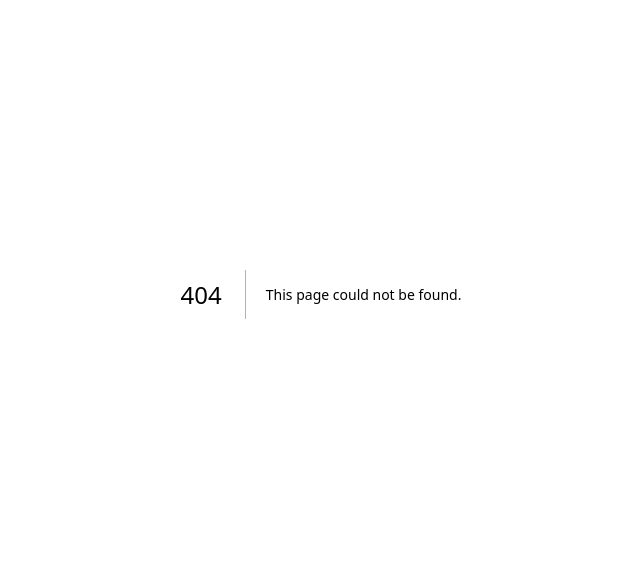
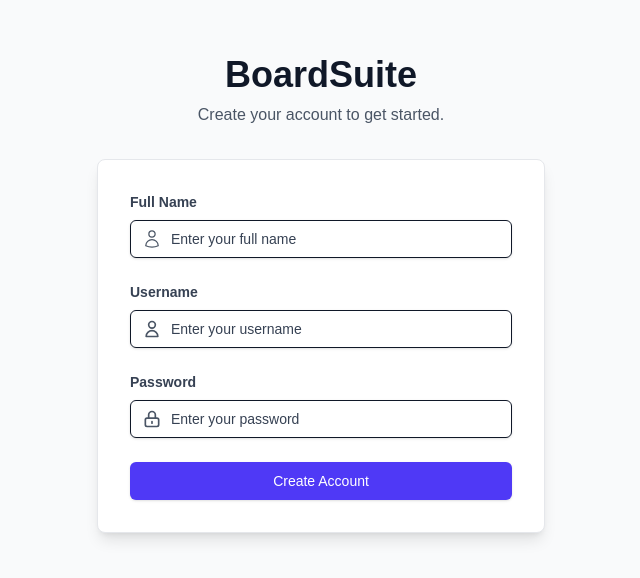
Before and after one commit to CyanLimeOfficial/boardsuite_management_system, a Next.js app: page /register in a window 1280 px wide. Before the commit this address had no page. Shown: the part 106-684 px from the top of the page, without its empty margins (319-959 px from the left). Built offline with nearby package versions, Linux system fonts and the light colour scheme.

Commit message:
Register

```diff
--- /dev/null
+++ b/src/app/register/page.tsx
@@ -0,0 +1,5 @@
+import RegisterPage from '@/components/RegisterPage';
+
+export default function LoginRoute() {
+  return <RegisterPage />;
+}
--- a/src/components/LoginPage.tsx
+++ b/src/components/LoginPage.tsx
@@ -5,6 +5,7 @@ import { useState, FormEvent } from 'react';
 import { Input } from './ui/input';
 import { Button } from './ui/button';
 import { Label } from './ui/label';
+import Link from 'next/link';
 
 // --- ICONS ---
 const UserIcon = (props: React.SVGProps<SVGSVGElement>) => ( <svg xmlns="http://www.w3.org/2000/svg" fill="none" viewBox="0 0 24 24" stroke="currentColor" {...props}><path strokeLinecap="round" strokeLinejoin="round" strokeWidth={2} d="M16 7a4 4 0 11-8 0 4 4 0 018 0zM12 14a7 7 0 00-7 7h14a7 7 0 00-7-7z" /></svg> );
@@ -32,7 +33,7 @@ export default function LoginPage() {
       if (!response.ok) {
         throw new Error(data.message || 'Login failed.');
       }
-      // Throw the freaking token yowwe
+
       const { token } = data;
       localStorage.setItem('authToken', token);
       window.location.href = '/dashboard';
@@ -94,6 +95,14 @@ export default function LoginPage() {
 
           <Button type="submit" className="w-full">Sign In</Button>
         </form>
+        <div className="mt-4 text-center text-sm">
+            <p className="text-gray-600">
+                Don&apos;t have an account?{' '}
+                <Link href="/register" className="font-medium text-indigo-600 hover:text-indigo-500">
+                    Sign up
+                </Link>
+            </p>
+        </div>
       </div>
     </main>
   );
--- /dev/null
+++ b/src/components/RegisterPage.tsx
@@ -0,0 +1,137 @@
+// components/RegisterPage.tsx
+'use client';
+
+import { useState, FormEvent } from 'react';
+import { useRouter } from 'next/navigation';
+import { Input } from './ui/input';
+import { Button } from './ui/button';
+import { Label } from './ui/label';
+
+// --- ICONS ---
+const UserIcon = (props: React.SVGProps<SVGSVGElement>) => ( <svg xmlns="http://www.w3.org/2000/svg" fill="none" viewBox="0 0 24 24" stroke="currentColor" {...props}><path strokeLinecap="round" strokeLinejoin="round" strokeWidth={2} d="M16 7a4 4 0 11-8 0 4 4 0 018 0zM12 14a7 7 0 00-7 7h14a7 7 0 00-7-7z" /></svg> );
+const LockIcon = (props: React.SVGProps<SVGSVGElement>) => ( <svg xmlns="http://www.w3.org/2000/svg" fill="none" viewBox="0 0 24 24" stroke="currentColor" {...props}><path strokeLinecap="round" strokeLinejoin="round" strokeWidth={2} d="M12 15v2m-6 4h12a2 2 0 002-2v-6a2 2 0 00-2-2H6a2 2 0 00-2 2v6a2 2 0 002 2zm10-10V7a4 4 0 00-8 0v4h8z" /></svg> );
+const NameIcon = (props: React.SVGProps<SVGSVGElement>) => ( <svg xmlns="http://www.w3.org/2000/svg" fill="none" viewBox="0 0 24 24" strokeWidth={1.5} stroke="currentColor" {...props}><path strokeLinecap="round" strokeLinejoin="round" d="M15.75 6a3.75 3.75 0 1 1-7.5 0 3.75 3.75 0 0 1 7.5 0ZM4.501 20.118a7.5 7.5 0 0 1 14.998 0A17.933 17.933 0 0 1 12 21.75c-2.676 0-5.216-.584-7.499-1.632Z" /></svg>);
+
+
+export default function RegisterPage() {
+  const [username, setUsername] = useState('');
+  const [password, setPassword] = useState('');
+  const [fullName, setFullName] = useState('');
+  const [error, setError] = useState<string | null>(null);
+  const [success, setSuccess] = useState<string | null>(null);
+  const router = useRouter();
+
+
+  const handleRegister = async (e: FormEvent) => {
+    e.preventDefault();
+    setError(null);
+    setSuccess(null);
+
+    if (!username || !password || !fullName) {
+        setError('All fields are required.');
+        return;
+    }
+
+    try {
+      const response = await fetch('/api/auth/register', {
+        method: 'POST',
+        headers: { 'Content-Type': 'application/json' },
+        body: JSON.stringify({ username, password, full_name: fullName }),
+      });
+
+      const data = await response.json();
+
+      if (!response.ok) {
+        throw new Error(data.message || 'Registration failed.');
+      }
+
+      setSuccess(data.message);
+      // Redirect to login page after a short delay
+      setTimeout(() => {
+        router.push('/login');
+      }, 2000);
+
+    } catch (err: any) {
+      setError(err.message);
+    }
+  };
+
+  return (
+    <main className="w-full min-h-screen flex flex-col items-center justify-center bg-gray-50 p-4">
+      <div className="max-w-md w-full mx-auto text-center">
+        <h1 className="text-4xl font-bold text-gray-900">BoardSuite</h1>
+        <p className="mt-2 text-gray-600">Create your account to get started.</p>
+      </div>
+
+      <div className="max-w-md w-full mx-auto mt-8 bg-white p-8 border border-gray-200 rounded-lg shadow-lg">
+        <form className="space-y-6" onSubmit={handleRegister}>
+          <div>
+            <Label htmlFor="fullName">Full Name</Label>
+            <div className="mt-2 relative">
+            <div className="absolute inset-y-0 left-0 pl-3 flex items-center pointer-events-none">
+                <NameIcon className="h-5 w-5 text-gray-600" />
+            </div>
+            <Input
+                id="fullName"
+                type="text"
+                placeholder="Enter your full name"
+                className="pl-10"
+                value={fullName}
+                onChange={(e) => setFullName(e.target.value)}
+                required
+            />
+            </div>
+          </div>
+          <div>
+            <Label htmlFor="username">Username</Label>
+            <div className="mt-2 relative">
+              <div className="absolute inset-y-0 left-0 pl-3 flex items-center pointer-events-none">
+                  <UserIcon className="h-5 w-5 text-gray-600" />
+              </div>
+              <Input
+                  id="username"
+                  type="text"
+                  placeholder="Enter your username"
+                  className="pl-10"
+                  value={username}
+                  onChange={(e) => setUsername(e.target.value)}
+                  required
+              />
+            </div>
+          </div>
+          <div>
+            <Label htmlFor="password">Password</Label>
+            <div className="mt-2 relative">
+              <div className="absolute inset-y-0 left-0 pl-3 flex items-center pointer-events-none">
+                  <LockIcon className="h-5 w-5 text-gray-600" />
+              </div>
+              <Input
+                  id="password"
+                  type="password"
+                  placeholder="Enter your password"
+                  className="pl-10"
+                  value={password}
+                  onChange={(e) => setPassword(e.target.value)}
+                  required
+              />
+            </div>
+          </div>
+
+          {error && (
+            <div className="p-3 bg-red-100 border border-red-400 text-red-700 rounded-md">
+              <p>{error}</p>
+            </div>
+          )}
+
+          {success && (
+            <div className="p-3 bg-green-100 border border-green-400 text-green-700 rounded-md">
+              <p>{success}</p>
+            </div>
+          )}
+
+          <Button type="submit" className="w-full">Create Account</Button>
+        </form>
+      </div>
+    </main>
+  );
+}
```
